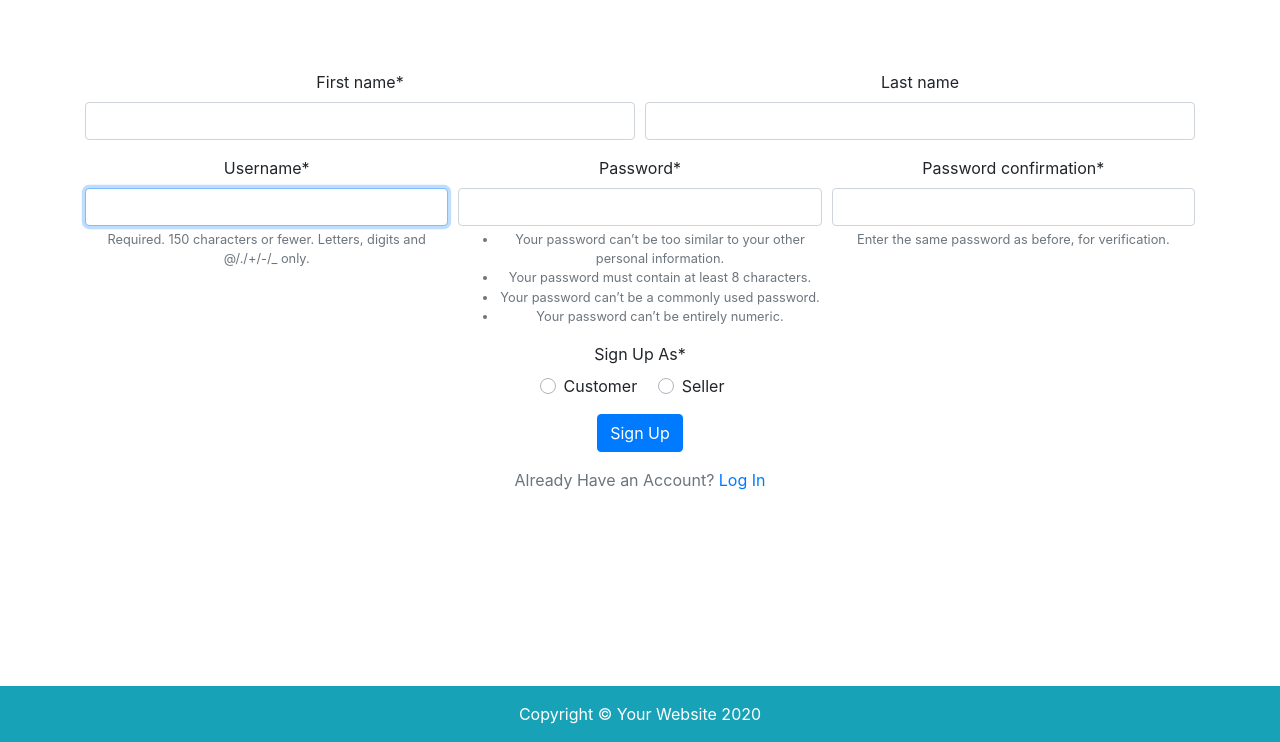
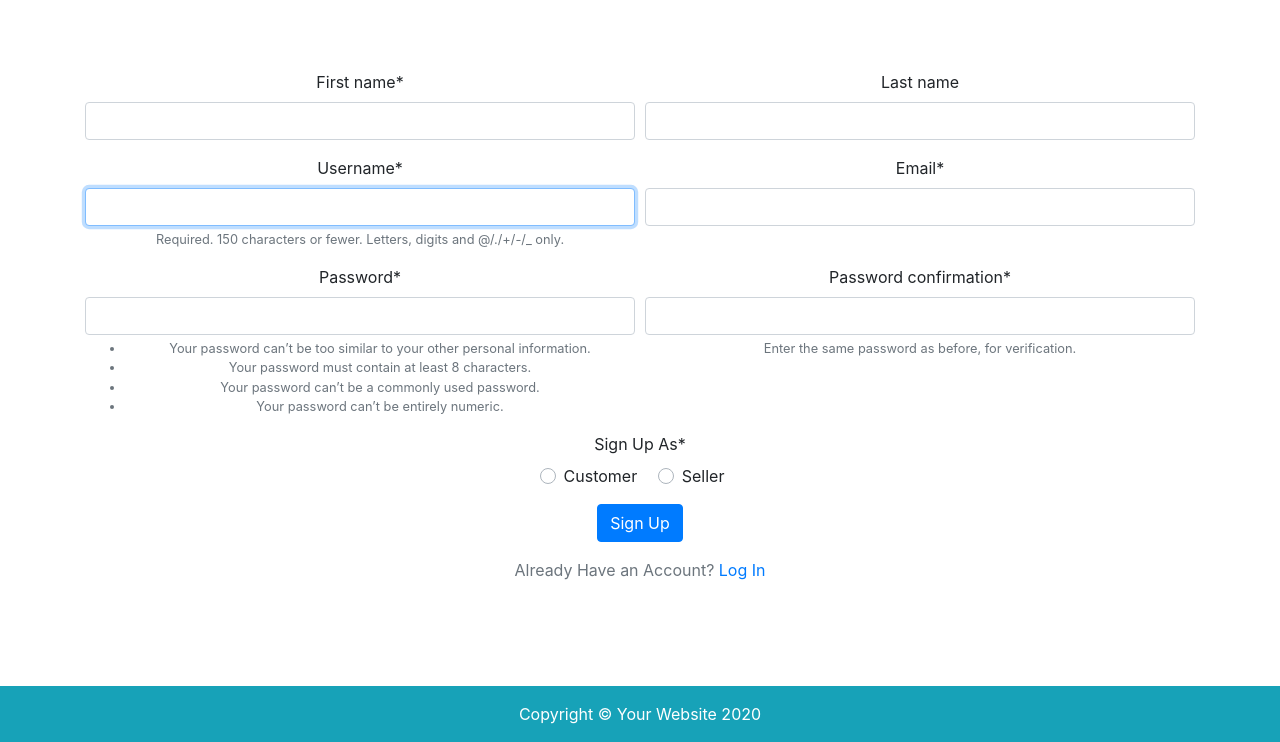
Before and after one commit to vrrao01/e_commerce, a Django app: page /accounts/signup/ in a window 1280 px wide. Shown: the part 58-800 px from the top of the page. Run offline with Django 3.2, Linux system fonts and the light colour scheme; grey boxes labelled with a size stand in for pictures from a placeholder-image service; some libraries are stand-ins or nearby versions.

```diff
--- a/Ecommerce/accounts/forms.py
+++ b/Ecommerce/accounts/forms.py
@@ -14,9 +14,10 @@ class RegistrationForm(UserCreationForm):
 	# address= forms.CharField(required=False,widget=forms.Textarea(attrs={'rows':3}),label="Delivery Address")
 	user_type = forms.ChoiceField(required=True,widget=forms.RadioSelect,choices= GROUP_CHOICES,label="Sign Up As")
 	first_name = forms.CharField(required=True,max_length=20)
+	email = forms.EmailField(required=True)
 	class Meta:
 		model = User
-		fields = ['first_name','last_name','username','password1','password2','user_type']
+		fields = ['first_name','last_name','username','password1','password2','user_type','email']
 	def __init__(self,*args,**kwargs):
 		super().__init__(*args,**kwargs)
 		self.helper=FormHelper()
@@ -26,9 +27,12 @@ class RegistrationForm(UserCreationForm):
 					Column('last_name',css_class='form-group col-md-6 mb-0'),
 					),
 				Row(
-					Column('username', css_class='form-group col-md-4 mb-0'),
-					Column('password1', css_class='form-group col-md-4 mb-0'),
-					Column('password2', css_class='form-group col-md-4 mb-0')
+					Column('username',css_class='form-group col-md-6 mb-0'),
+					Column('email',css_class='form-group col-md-6 mb-0'),
+					),
+				Row(
+					Column('password1', css_class='form-group col-md-6 mb-0'),
+					Column('password2', css_class='form-group col-md-6 mb-0')
 					),
 				Row(
 					Column(InlineRadios('user_type'),css_class='form-group col-md-6 mb-0 container')
```
Also changed, not shown: Ecommerce/home/templates/home/homepage.html (+0 -82 lines).
